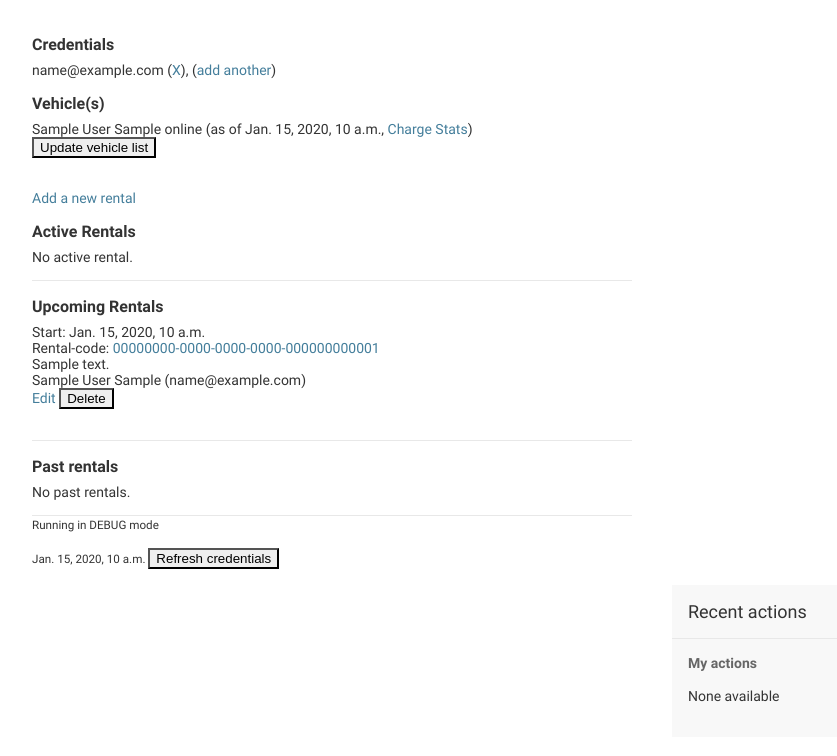
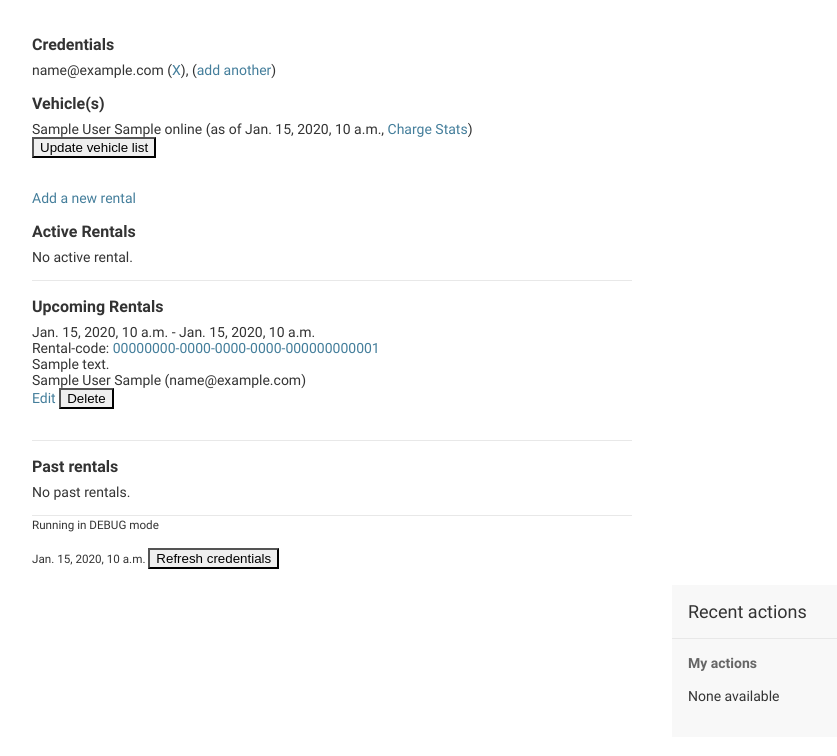
Before and after one commit to flarno11/teslarent, a Django app: page /manage/ in a window 1280 px wide. Shown: the part 49-805 px from the top of the page, without its empty margins (8-845 px from the left). Run offline with Django 3.2, Linux system fonts and the light colour scheme; a user stored in the database is signed in; tables that the repository leaves empty hold one stand-in row (values such as "Sample post"); data that the repository does not hold is empty.

Commit message:
updated list of rentals

```diff
--- a/teslarent/templates/manage.html
+++ b/teslarent/templates/manage.html
@@ -5,6 +5,7 @@
 <h1 id="site-name"><a href="/manage/">{{ site_header }}</a></h1>
 {% endblock%}
 
+{# hide displaying the title as h1 in admin/base.html #}
 {% block content_title %}{% endblock %}
 
 {% block content %}
@@ -53,7 +54,7 @@
 
 <h2>Active Rentals</h2>
 {% for rental in active_rentals %}
-    Start: {{ rental.start }}<br />
+    {{ rental.start }} - {{ rental.end }}<br />
     Rental-code: <a href="/#/rental/{{ rental.code }}">{{ rental.code }}</a><br />
     {{ rental.description }}{% if rental.description %}<br />{% endif %}
     {{ rental.vehicle }}<br />
@@ -68,7 +69,7 @@
 
 <h2>Upcoming Rentals</h2>
 {% for rental in upcoming_rentals %}
-    Start: {{ rental.start }}<br />
+    {{ rental.start }} - {{ rental.end }}<br />
     Rental-code: <a href="/#/rental/{{ rental.code }}">{{ rental.code }}</a><br />
     {{ rental.description }}{% if rental.description %}<br />{% endif %}
     {{ rental.vehicle }}<br />
@@ -83,8 +84,12 @@
 
 <h2>Past rentals</h2>
 {% for rental in past_rentals %}
-    Start: {{ rental.start }}<br />
+    {{ rental.start }} - {{ rental.end }}<br />
+    Rental-code: <a href="/#/rental/{{ rental.code }}">{{ rental.code }}</a><br />
+    {{ rental.description }}{% if rental.description %}<br />{% endif %}
     {{ rental.vehicle }}<br />
+    <a href="./editRental/{{ rental.id }}">Edit</a>
+    <br />
     Distance driven: {% if rental.distance_driven %}{{ rental.distance_driven }} km {% else %}unknown{% endif %}<br />
     <br />
 {% empty %}
```
